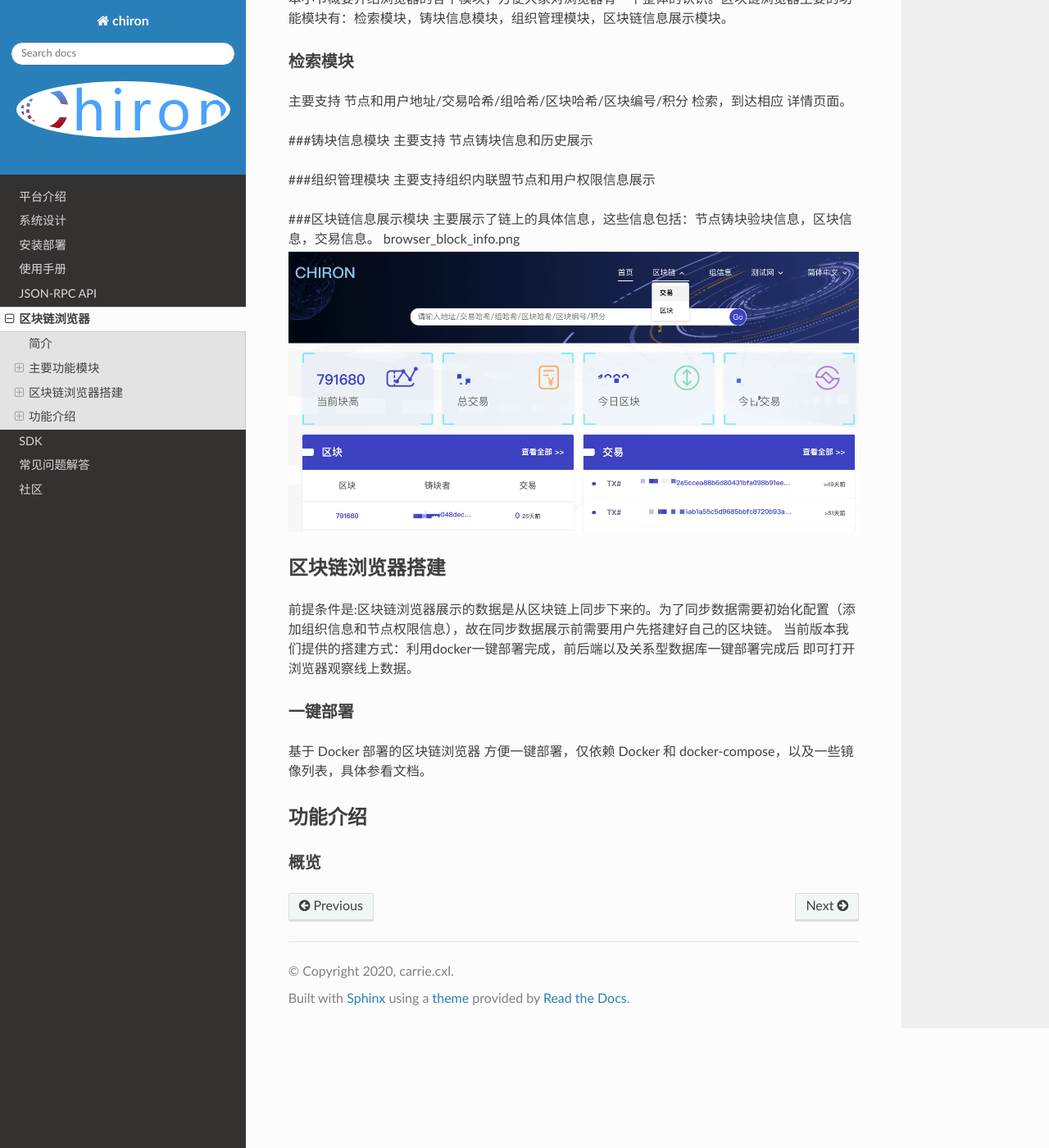
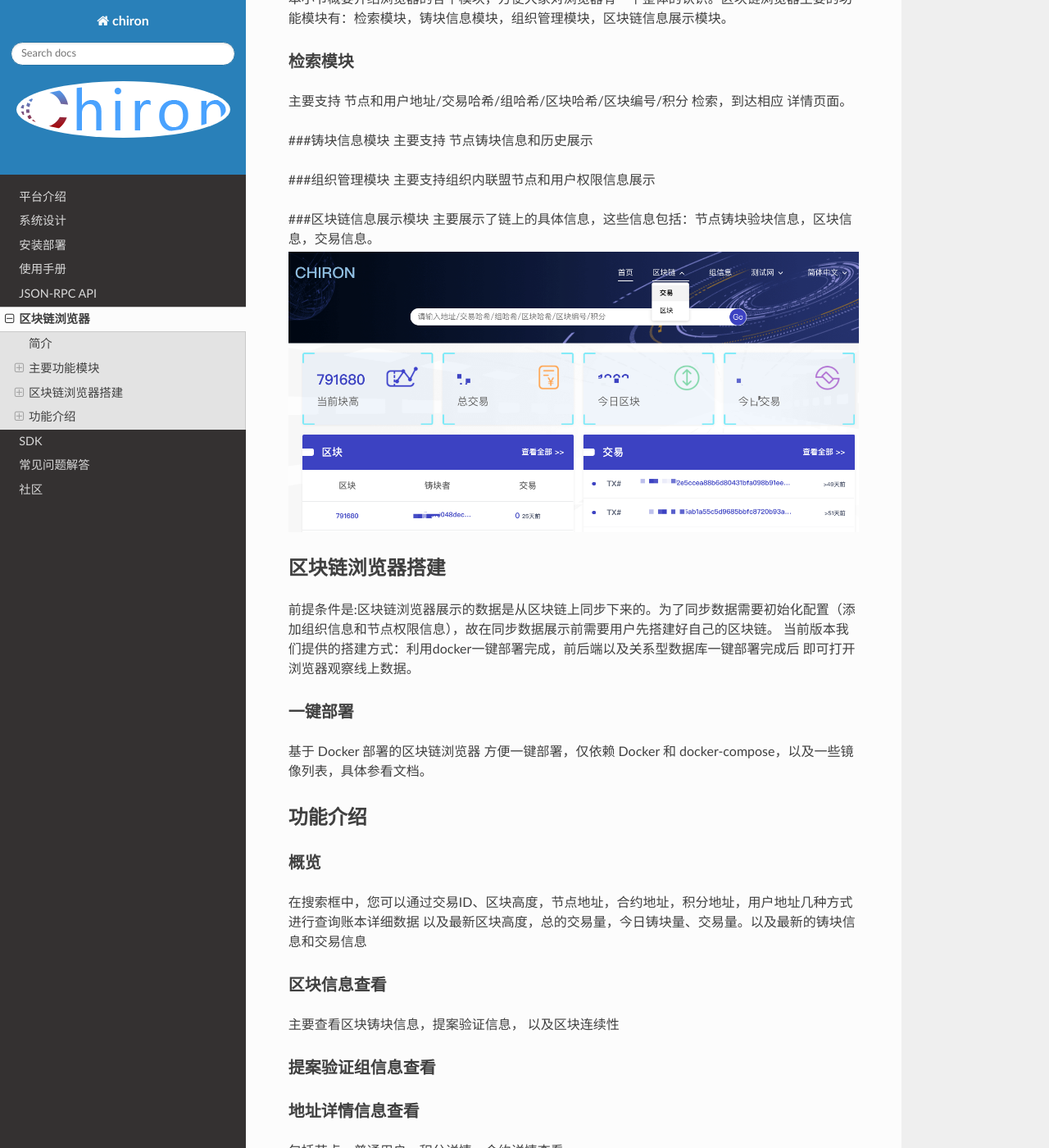
Before and after one commit to cxlhello/readdocs, a Sphinx documentation site: the page built from source/browser/index.md, in a window 1280 px wide and 1400 px high, scrolled down 395 px. Shown: the whole window at 82% size. Built offline with Sphinx 7.4.7 and the Read the Docs theme 2.0.0, drawn with Linux system fonts in a browser that asks for light colours; some of the changed text lies outside the part shown.

```diff
--- a/source/browser/index.md
+++ b/source/browser/index.md
@@ -2,11 +2,11 @@
 
 ## 简介
 
-区块链浏览器是一个独立部署的区块链应用观察节点，它与区块链网络中您自己的Peer节点相连。通过它您可以搜索指定区块和交易的详细信息，有助于深入观察和分析链上数据的更多细节。当完成了链初始化后 并正常出块后，您可以根据以下指南继续部署区块链浏览器。
+ 区块链浏览器是一个独立部署的区块链应用观察节点，它与区块链网络中您自己的Peer节点相连。通过它您可以搜索指定区块和交易的详细信息，有助于深入观察和分析链上数据的更多细节。当完成了链初始化后 并正常出块后，您可以根据以下指南继续部署区块链浏览器。
 
 ## 主要功能模块
 
-本小节概要介绍浏览器的各个模块，方便大家对浏览器有一个整体的认识。区块链浏览器主要的功能模块有：检索模块，铸块信息模块，组织管理模块，区块链信息展示模块。
+ 本小节概要介绍浏览器的各个模块，方便大家对浏览器有一个整体的认识。区块链浏览器主要的功能模块有：检索模块，铸块信息模块，组织管理模块，区块链信息展示模块。
 
 ### 检索模块
  主要支持 节点和用户地址/交易哈希/组哈希/区块哈希/区块编号/积分 检索，到达相应 详情页面。
@@ -19,7 +19,6 @@
 
 ###区块链信息展示模块
  主要展示了链上的具体信息，这些信息包括：节点铸块验块信息，区块信息，交易信息。
- browser_block_info.png
  ![](browser_block_info.png)
 
 ## 区块链浏览器搭建
@@ -31,4 +30,20 @@
  方便一键部署，仅依赖 Docker 和 docker-compose，以及一些镜像列表，具体参看文档。
 
 ## 功能介绍
+
 ### 概览
+
+ 在搜索框中，您可以通过交易ID、区块高度，节点地址，合约地址，积分地址，用户地址几种方式进行查询账本详细数据
+ 以及最新区块高度，总的交易量，今日铸块量、交易量。以及最新的铸块信息和交易信息
+
+### 区块信息查看
+
+ 主要查看区块铸块信息，提案验证信息， 以及区块连续性
+
+### 提案验证组信息查看
+
+
+### 地址详情信息查看
+  包括节点，普通用户，积分详情，合约详情查看
+
+### 交易列表查看
```
Also changed, not shown: source/design/p2p/index.md (+16 -10 lines).
